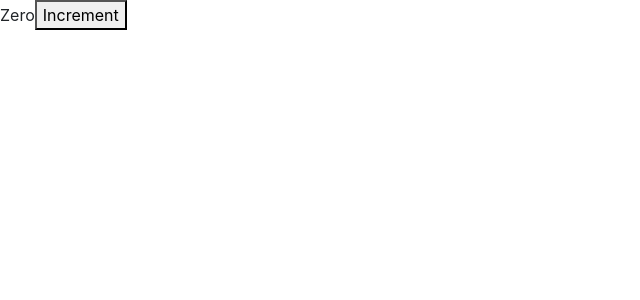
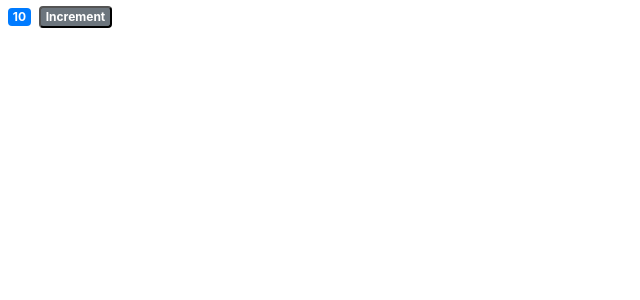
Before and after one commit to Chaitanya150895/react-tutorial, a React (Create React App) app: page / in a window 1280 px wide. Shown: the top 300 px of the page, without its empty margins (0-640 px from the left). Built offline with nearby package versions, Linux system fonts and the light colour scheme.

Commit message:
Rendering Classes Dynamically, changing the class badge to warning when value is zero else badge class is primary

```diff
--- a/src/components/counter.jsx
+++ b/src/components/counter.jsx
@@ -2,17 +2,29 @@ import React, { Component } from 'react';
 
 class Counter extends Component {
     state = {
-        count: 0
+        count: 10,
+        imageUrl: "https://picsum.photos/id/1084/536/354?grayscale"
+    };
+
+    style = {
+        fontSize : 20,
+        fontWeight : "bold"
     };
 
     render() {
         return (
         <div>
-            <span>{this.formatCount()}</span>
-            <button>Increment</button>
+            <span className={this.getBadgeClasses()}>{this.formatCount()}</span>
+            <button className="badge badge-secondary badge-sm">Increment</button>
         </div>
         );
     }
+
+getBadgeClasses() {
+    let classes = "badge m-2 badge-";
+    classes += this.state.count === 0 ? "warning" : "primary";
+return classes;
+}
 
     formatCount(){
         const {count} = this.state;
```
